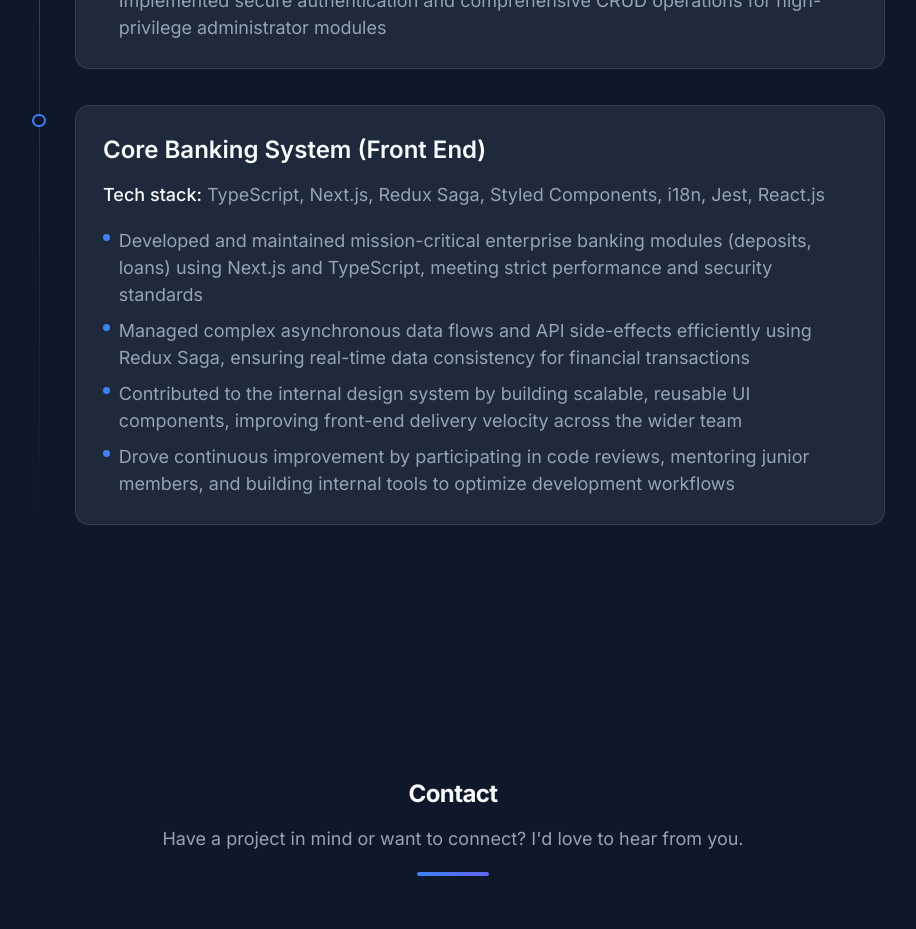
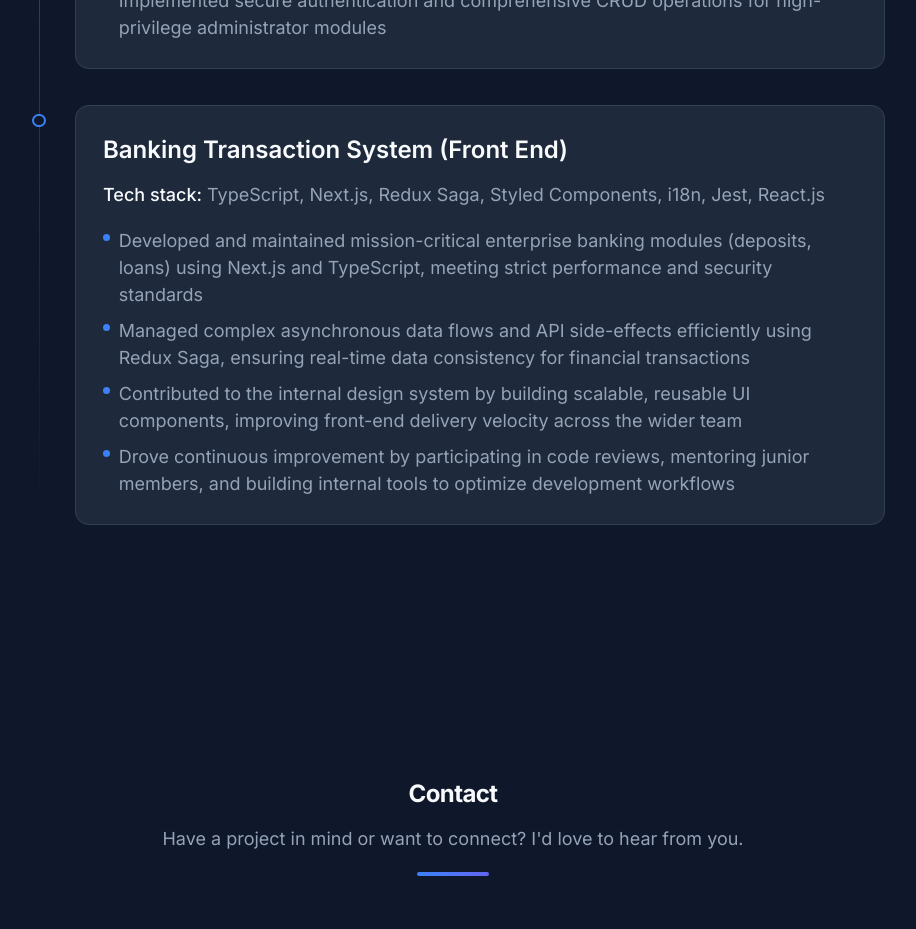
Before and after one commit to chanvinh/portfolio, a React (Vite) app: page / in a window 1280 px wide. Shown: the part 4560-5489 px from the top of the page, without its empty margins (187-1103 px from the left). Built offline with nearby package versions, Linux system fonts and the light colour scheme.

Commit message:
Update code

```diff
--- a/src/locales/en.ts
+++ b/src/locales/en.ts
@@ -93,7 +93,7 @@ export const en: LocaleData = {
         ],
       },
       "core-banking": {
-        role: "Core Banking System (Front End)",
+        role: "Banking Transaction System (Front End)",
         highlights: [
           "Developed and maintained mission-critical enterprise banking modules (deposits, loans) using Next.js and TypeScript, meeting strict performance and security standards",
           "Managed complex asynchronous data flows and API side-effects efficiently using Redux Saga, ensuring real-time data consistency for financial transactions",
```
